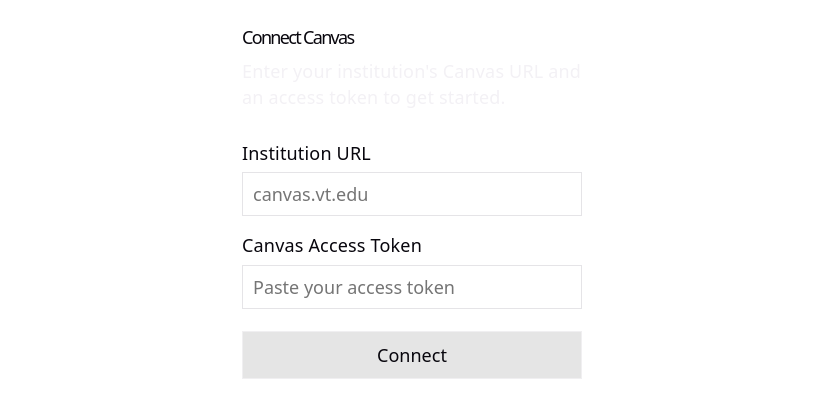
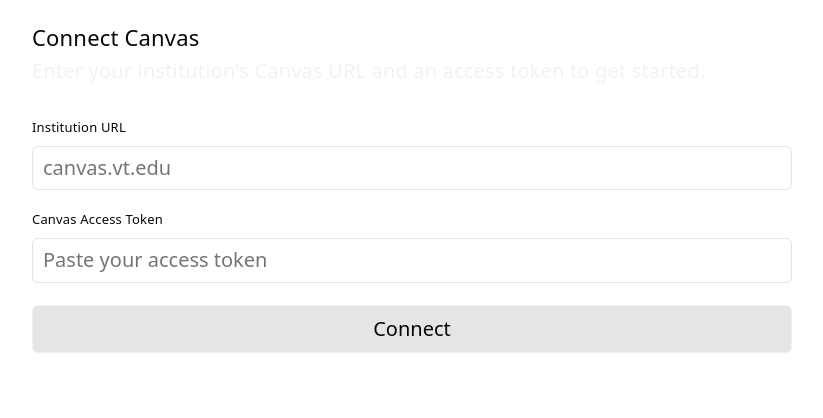
Before and after one commit to gsing35/Assignment_Alert, a React (Vite) app in the folder assignment-alert-ext/: page / in a window 1280 px wide. Shown: the top 418 px of the page, without its empty margins (228-1051 px from the left). Built offline with nearby package versions, Linux system fonts and the light colour scheme; no server answers.

Commit message:
Spinner styles, font-size tokens, popup width and button centering

```diff
--- a/assignment-alert-ext/src/App.css
+++ b/assignment-alert-ext/src/App.css
@@ -1,16 +1,57 @@
+/*
+  The signed-in screen — the shell around the calendar. Markup is in App.tsx.
+
+  Contents:
+    #connected ....... flex column holding the three pieces below
+    .session-info .... the prompt line at the top
+    .counter ......... the Disconnect button (align-self sets its left/right position)
+
+  Everything from .hero onward is unused scaffolding left over from the Vite
+  starter template. No .tsx file references it and it is safe to delete.
+
+  Fully commented reference copy: ~/Documents/Assignment_Alert_frontend_notes/
+*/
+
+#connected {
+    display: flex;
+    flex-direction: column;
+    padding: 16px 20px 0;
+    box-sizing: border-box;
+    text-align: left;
+}
+
+.session-info {
+    font-size: var(--fs-body);
+    text-align: center;
+    color: var(--text);
+    margin: 0 0 12px;
+    padding-bottom: 10px;
+    border-bottom: 1px solid var(--border);
+    overflow: hidden;
+    text-overflow: ellipsis;
+    white-space: nowrap;
+}
+
 .counter {
-  font-size: 16px;
+    display: inline-flex;
+    align-items: center;
+    justify-content: center;
+    align-self: center;
+    font-family: var(--mono);
+    font-size: var(--fs-body);
     padding: 5px 10px;
-  border-radius: 5px;
+    border-radius: var(--radius);
     color: var(--accent);
     background: var(--accent-bg);
     border: 2px solid transparent;
+    cursor: pointer;
     transition: border-color 0.3s;
-  margin-bottom: 24px;
+    margin: 16px 0 24px;
 
     &:hover {
         border-color: var(--accent-border);
     }
+
     &:focus-visible {
         outline: 2px solid var(--accent);
         outline-offset: 2px;
@@ -42,8 +83,7 @@
         z-index: 1;
         top: 34px;
         height: 28px;
-    transform: perspective(2000px) rotateZ(300deg) rotateX(44deg) rotateY(39deg)
-      scale(1.4);
+        transform: perspective(2000px) rotateZ(300deg) rotateX(44deg) rotateY(39deg) scale(1.4);
     }
 
     .vite {
@@ -51,8 +91,7 @@
         top: 107px;
         height: 26px;
         width: auto;
-    transform: perspective(2000px) rotateZ(300deg) rotateX(40deg) rotateY(39deg)
-      scale(0.8);
+        transform: perspective(2000px) rotateZ(300deg) rotateX(40deg) rotateY(39deg) scale(0.8);
     }
 }
 
--- a/assignment-alert-ext/src/App.tsx
+++ b/assignment-alert-ext/src/App.tsx
@@ -1,9 +1,23 @@
 import { useEffect, useState } from 'react'
 import CanvasLoginView from './components/CanvasLoginView'
 import UpcomingCalendar from './components/UpcomingCalendar'
+import Spinner from './components/Spinner'
 import { clearSession, getStoredSession } from './lib/canvasSession'
 import type { CanvasSession } from './lib/canvasSession'
 import './App.css'
+
+/*
+  The root of the popup. Reads the saved Canvas session from chrome.storage and
+  picks one of three screens:
+    1. a Spinner, while that read is in flight
+    2. CanvasLoginView, when nobody is signed in
+    3. the signed-in screen — prompt line, UpcomingCalendar, Disconnect button
+
+  handleDisconnect clears the stored session, which drops back to screen 2.
+  The signed-in screen's wording lives here; its styling is in App.css.
+
+  Fully commented reference copy: ~/Documents/Assignment_Alert_frontend_notes/
+*/
 
 function App() {
     const [session, setSession] = useState<CanvasSession | null>(null)
@@ -22,7 +36,7 @@
     }
 
     if (checkingSession) {
-    return null
+        return <Spinner label="Loading…" />
     }
 
     if (!session) {
@@ -32,9 +46,11 @@
     return (
         <section id="connected">
             <p className="session-info">
-        Signed in as <strong>{session.name}</strong> ({session.schoolDomain})
+                What to work on today?
             </p>
+
             <UpcomingCalendar />
+
             <button className="counter" onClick={handleDisconnect}>
                 Disconnect
             </button>
--- a/assignment-alert-ext/src/index.css
+++ b/assignment-alert-ext/src/index.css
@@ -1,4 +1,20 @@
+/*
+  Global styles for the whole popup.
+
+  Contents, in order:
+    :root ............................ design tokens — colors, --error, typefaces,
+                                       --fs-* font sizes, --radius corner rounding,
+                                       and the base font size
+    @media (prefers-color-scheme) .... the same color tokens, dark-mode values
+    #root ............................ the popup's own size. Chrome caps it at 800x600
+    body, h1, h2, p .................. element defaults
+    .spinner and friends ............. the loading animation, used by Spinner.tsx
+
+  Fully commented reference copy: ~/Documents/Assignment_Alert_frontend_notes/
+*/
+
 :root {
+
   --text: #f3f1f5;
   --text-h: #08060d;
   --bg: #fff;
@@ -11,12 +27,25 @@
   --shadow:
     rgba(0, 0, 0, 0.1) 0 10px 15px -3px, rgba(0, 0, 0, 0.05) 0 4px 6px -2px;
 
+  --error: #e5484d;
+
   --sans: system-ui, 'Segoe UI', Roboto, sans-serif;
   --heading: system-ui, 'Segoe UI', Roboto, sans-serif;
   --mono: ui-monospace, Consolas, monospace;
 
+  --fs-title: 22px;
+  --fs-body: 20px;
+  --fs-label: 13px;
+  --fs-day: 15px;
+  --fs-tiny: 15px;
+  --fs-badge: 13px;
+
+  --radius: 6px;
+  --radius-sm: 4px;
+
   font: 18px/145% var(--sans);
   letter-spacing: 0.18px;
+
   color-scheme: light dark;
   color: var(--text);
   background: var(--bg);
@@ -26,32 +55,30 @@
   -moz-osx-font-smoothing: grayscale;
 
   @media (max-width: 1024px) {
-    font-size: 16px;
+    font-size: 24px;
   }
 }
 
 @media (prefers-color-scheme: dark) {
   :root {
-    --text: #9ca3af;
-    --text-h: #f3f4f6;
-    --bg: #16171d;
-    --border: #2e303a;
-    --code-bg: #1f2028;
-    --accent: #6f6679;
-    --accent-bg: rgba(192, 132, 252, 0.15);
+    --text: #f1f3f8;
+    --text-h: #f1f3f8;
+    --bg: #121212;
+    --border: #6a6b6d;
+    --code-bg: #030303;
+    --accent: #9ca3af;
+    --accent-bg: rgba(156, 163, 175, 0.15);
     --accent-border: rgba(8, 8, 8, 0.5);
     --social-bg: rgba(47, 48, 58, 0.5);
     --shadow:
       rgba(0, 0, 0, 0.4) 0 10px 15px -3px, rgba(0, 0, 0, 0.25) 0 4px 6px -2px;
-  }
 
-  #social .button-icon {
-    filter: invert(1) brightness(2);
+    --error: #ff6369;
   }
 }
 
 #root {
-  width: 380px;
+  width: 800px;
   max-width: 100%;
   margin: 0 auto;
   text-align: center;
@@ -71,39 +98,52 @@
   color: var(--text-h);
 }
 
-h1 {
-  font-size: 56px;
-  letter-spacing: -1.68px;
-  margin: 32px 0;
-  @media (max-width: 1024px) {
-    font-size: 36px;
-    margin: 20px 0;
-  }
-}
-h2 {
-  font-size: 24px;
-  line-height: 118%;
-  letter-spacing: -0.24px;
-  margin: 0 0 8px;
-  @media (max-width: 1024px) {
-    font-size: 20px;
-  }
-}
 p {
   margin: 0;
 }
 
-code,
-.counter {
-  font-family: var(--mono);
-  display: inline-flex;
-  border-radius: 4px;
-  color: var(--text-h);
+@keyframes spinner-rotate {
+  to {
+    transform: rotate(360deg);
+  }
 }
 
-code {
-  font-size: 15px;
-  line-height: 135%;
-  padding: 4px 8px;
-  background: var(--code-bg);
+.spinner {
+  --spinner-size: 18px;
+  --spinner-speed: 0.7s;
+
+  display: inline-block;
+  width: var(--spinner-size);
+  height: var(--spinner-size);
+  box-sizing: border-box;
+  border: 2px solid var(--border);
+  border-top-color: var(--accent);
+  border-radius: 50%;
+  animation: spinner-rotate var(--spinner-speed) linear infinite;
+  vertical-align: middle;
+  flex-shrink: 0;
 }
+
+.spinner.is-inline {
+  --spinner-size: 13px;
+  margin-right: 8px;
+}
+
+.spinner-block {
+  display: flex;
+  flex-direction: column;
+  align-items: center;
+  gap: 10px;
+  padding: 24px 0;
+}
+
+.spinner-label {
+  font-size: var(--fs-label);
+  color: var(--text);
+}
+
+@media (prefers-reduced-motion: reduce) {
+  .spinner {
+    animation-duration: 3s;
+  }
+}
```
Lines whose indentation alone changed are shown as unchanged.
